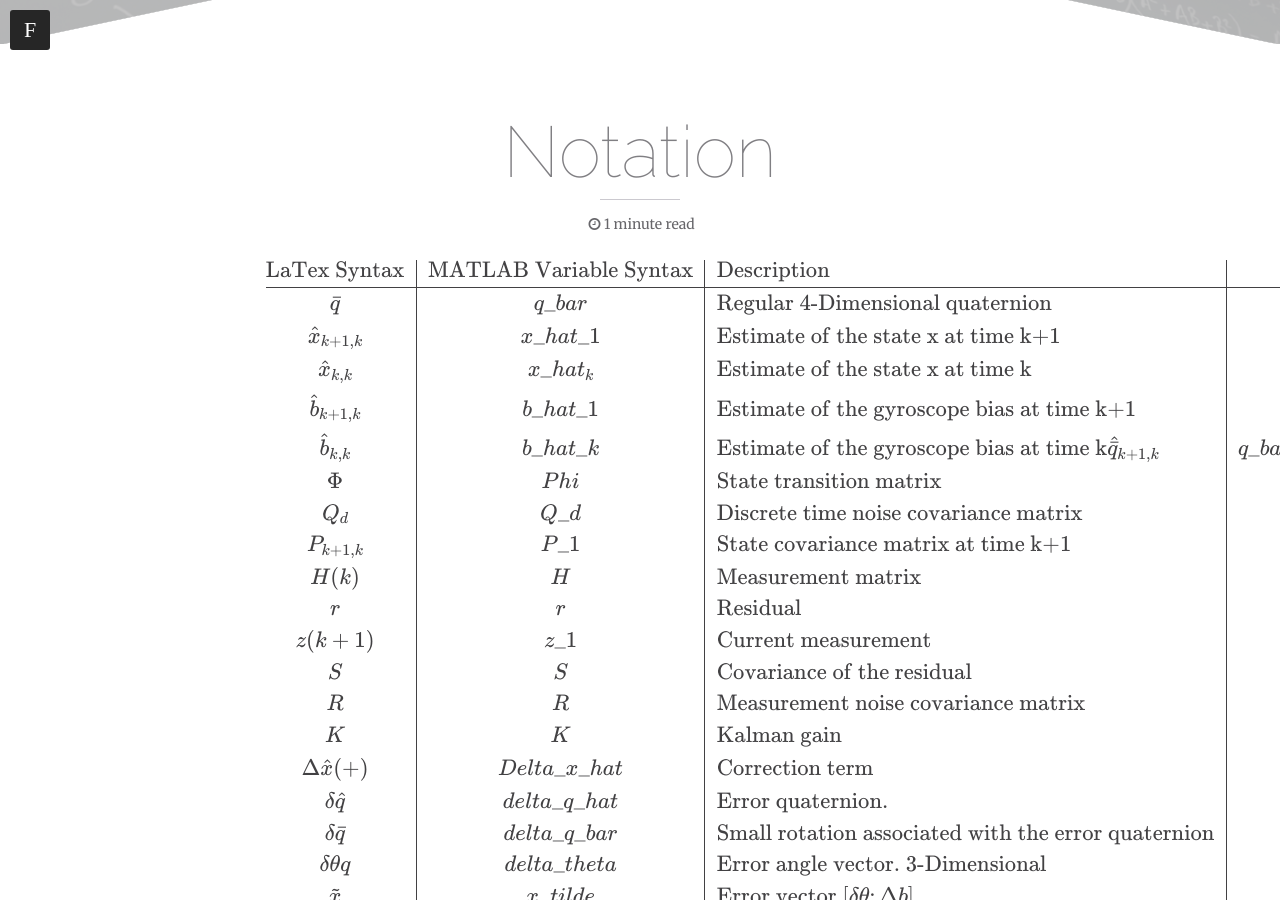
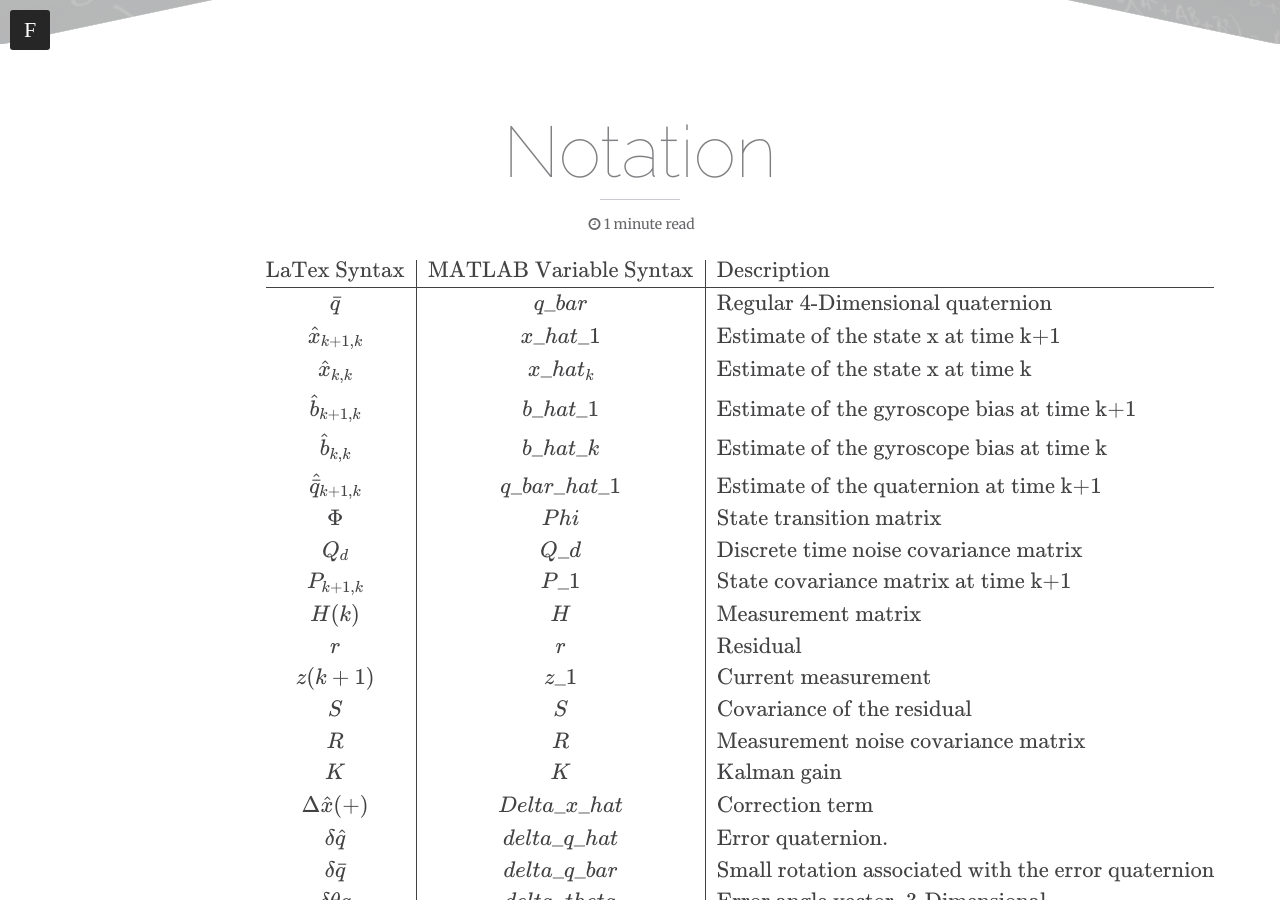
Before and after one commit to jeljaik/extended-kalman-filter, a Jekyll site: the page built from notation.md, in a window 1280 px wide and 900 px high, scrolled down 496 px. Built offline with Jekyll 4.4.1, drawn with Linux system fonts in a browser that asks for light colours; nearby versions of some CDN libraries; formulas are drawn with MathJax 3; comment, search, counter and statistics services are not loaded; some of the changed text lies outside the part shown.

Commit message:
fixed line

```diff
--- a/notation.md
+++ b/notation.md
@@ -16,8 +16,8 @@ $$
  \hat{x}_{k+1,k}          &  x\_hat\_1            & \text{Estimate of the state x at time k+1}                                       \\
  \hat{x}_{k, k}           &  x\_hat_k             & \text{Estimate of the state x at time k}                                         \\
  \hat{b}_{k+1, k}         &  b\_hat\_1            & \text{Estimate of the gyroscope bias at time k+1}                                \\
- \hat{b}_{k, k}           &  b\_hat\_k            & \text{Estimate of the gyroscope bias at time k}
- \hat{\bar{q}}_{k+1, k}   &  q\_bar\_hat\_1       & \text{Estimate of the quaternion at time k+1}                                         \\
+ \hat{b}_{k, k}           &  b\_hat\_k            & \text{Estimate of the gyroscope bias at time k}                                  \\
+ \hat{\bar{q}}_{k+1, k}   &  q\_bar\_hat\_1       & \text{Estimate of the quaternion at time k+1}                                    \\
  \Phi                     &  Phi                  & \text{State transition matrix}                                                   \\
  Q_d                      &  Q\_d                 & \text{Discrete time noise covariance matrix}                                     \\
  P_{k+1, k}               &  P\_1                 & \text{State covariance matrix at time k+1}                                       \\
@@ -30,7 +30,7 @@ $$
  \Delta \hat{x}(+)        &  Delta\_x\_hat        & \text{Correction term}                                                           \\
  \delta \hat{q}           &  delta\_q\_hat        & \text{Error quaternion. }                                                        \\
  \delta \bar{q}           &  delta\_q\_bar        & \text{Small rotation associated with the error quaternion}                       \\
- \delta \theta{q}           &  delta\_theta         & \text{Error angle vector. 3-Dimensional}                                       \\
+ \delta \theta{q}         &  delta\_theta         & \text{Error angle vector. 3-Dimensional}                                         \\
  \tilde{x}                &  x\_tilde             & \text{Error vector $[\delta\theta ; \Delta b]$}                                  \\
  \hat{\bar{q}}_{k+1,k+1}  &  q\_bar\_hat\_1\_1    & \text{Updated quaternion}                                                        \\
  \hat{b}_{k+1,k+1}        &  b\_hat\_1\_1         & \text{Updated bias}                                                              \\
```
